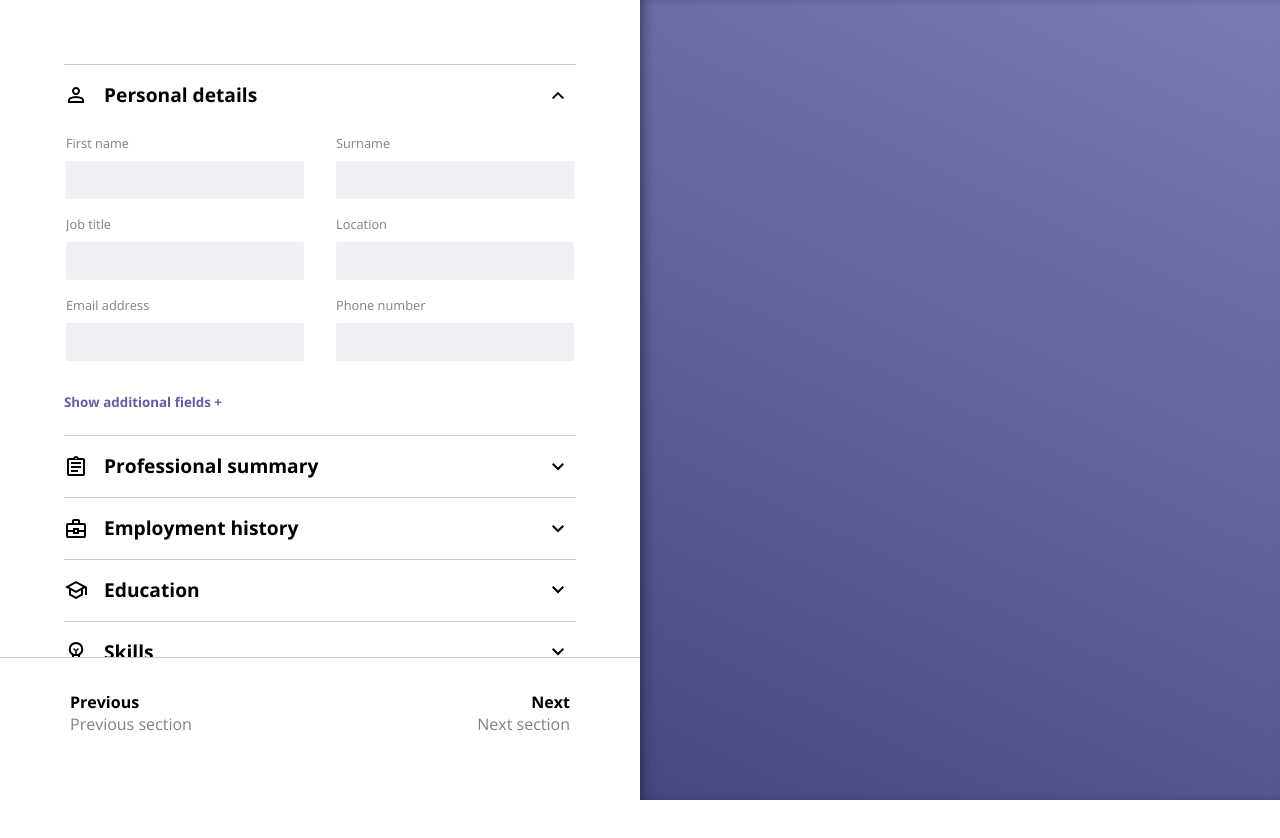
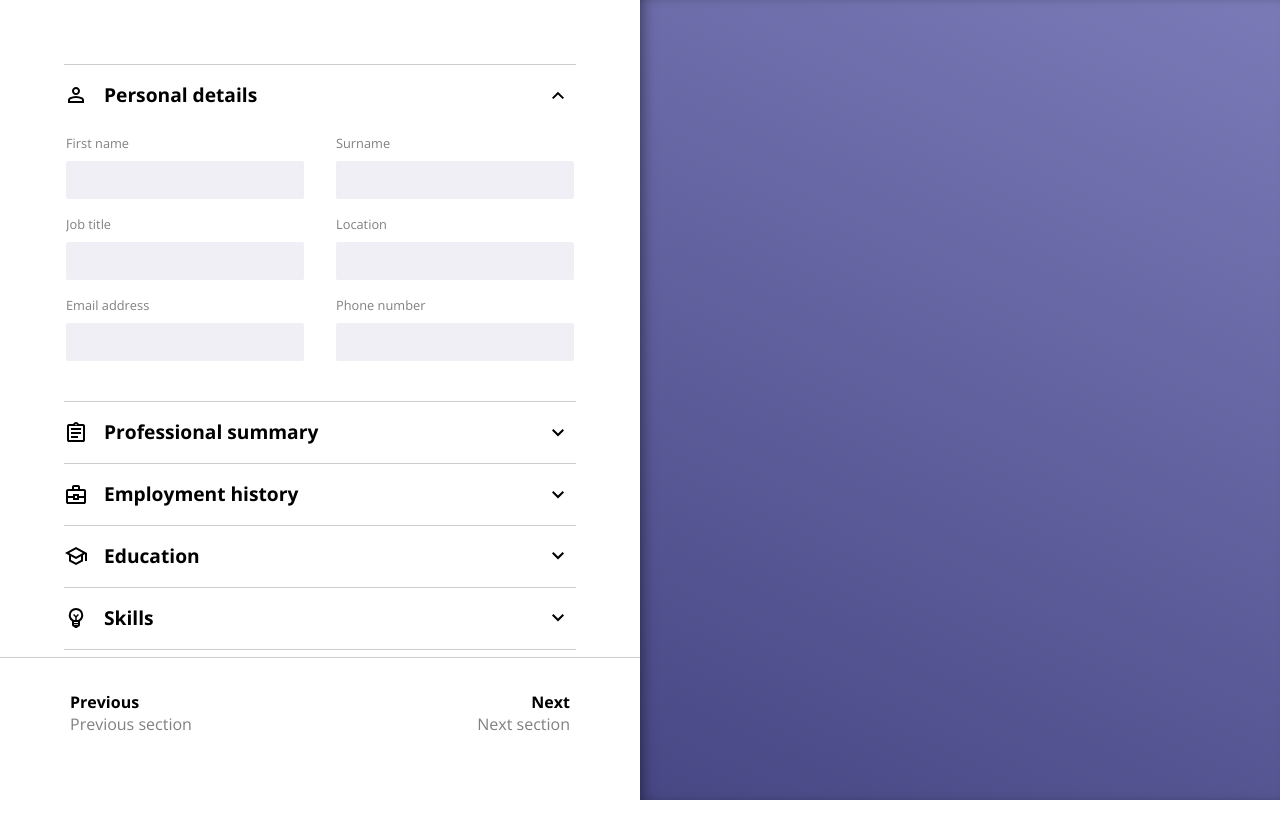
Before and after one commit to CJohnston079/odin-cv-builder, a React (Vite) app: page / in a window 1280 px wide. Shown: the top 838 px of the page. Built offline with nearby package versions, Linux system fonts and the light colour scheme.

Commit message:
feat: remove additional fields from #personal-details section

```diff
--- a/src/components/AddFields.jsx
+++ b/src/components/AddFields.jsx
@@ -1,5 +1,5 @@
 import PropTypes from "prop-types";
-// import "../styles/editor/ToggleFields.css";
+import "../styles/editor/AddFields.css";
 
 export default function AddFields({ addFieldsFunc }) {
 	const handleClick = () => {
--- a/src/components/SectionBody.jsx
+++ b/src/components/SectionBody.jsx
@@ -1,19 +1,11 @@
 import { useState } from "react";
 import PropTypes from "prop-types";
-
 import AddFields from "./AddFields";
-import Field from "./Field";
 import Fieldset from "./Fieldset";
-import TextArea from "./TextArea";
-import ToggleFields from "./ToggleFields";
-
 import "../styles/editor/SectionBody.css";
 
 export default function SectionBody({ inputData, isActive }) {
-	const [bonusFieldsShown, setBonusFieldsShown] = useState(false);
 	const [children, setChildren] = useState([]);
-
-	const fields = inputData.inputs;
 
 	const addFields = () => {
 		setChildren(prevChildren => [
@@ -27,38 +19,15 @@ export default function SectionBody({ inputData, isActive }) {
 		]);
 	};
 
-	const toggleBonusFields = () => {
-		setBonusFieldsShown(!bonusFieldsShown);
-	};
+	const accordionCondition = condition => `${condition ? "accordion-active" : "accordion-hidden"}`;
 
-	const createField = field => {
-		const Component = field.inputType === "text-area" ? TextArea : Field;
-
-		return (
-			<Component
-				key={field.name}
-				inputType={field.inputType}
-				inputName={field.name}
-				description={field.description}
-			/>
-		);
-	};
-
-	const defaultFields = fields.filter(field => !field.optional);
-	const bonusFields = fields.filter(field => field.optional);
-	const bonusFieldElements = bonusFields.map(createField);
+	const defaultFields = inputData.inputs.filter(field => !field.optional);
 	const hasSubsections = Object.hasOwn(inputData, "hasSubsections");
-
-	const accordionCondition = condition => `${condition ? "accordion-active" : "accordion-hidden"}`;
 
 	return (
 		<div className={`section-body accordion ${accordionCondition(isActive)}`}>
 			<Fieldset fields={defaultFields} isSubsection={hasSubsections} />
 			{children}
-			<div className={`fieldset ${accordionCondition(bonusFieldsShown)}`}>{bonusFieldElements}</div>
-			{bonusFields.length > 0 && (
-				<ToggleFields toggleFieldsFunc={toggleBonusFields} bonusFieldsShown={bonusFieldsShown} />
-			)}
 			{hasSubsections && <AddFields addFieldsFunc={addFields} />}
 		</div>
 	);
```
Also changed, not shown: src/styles/editor/AddFields.css (renamed from src/styles/editor/ToggleFields.css).
